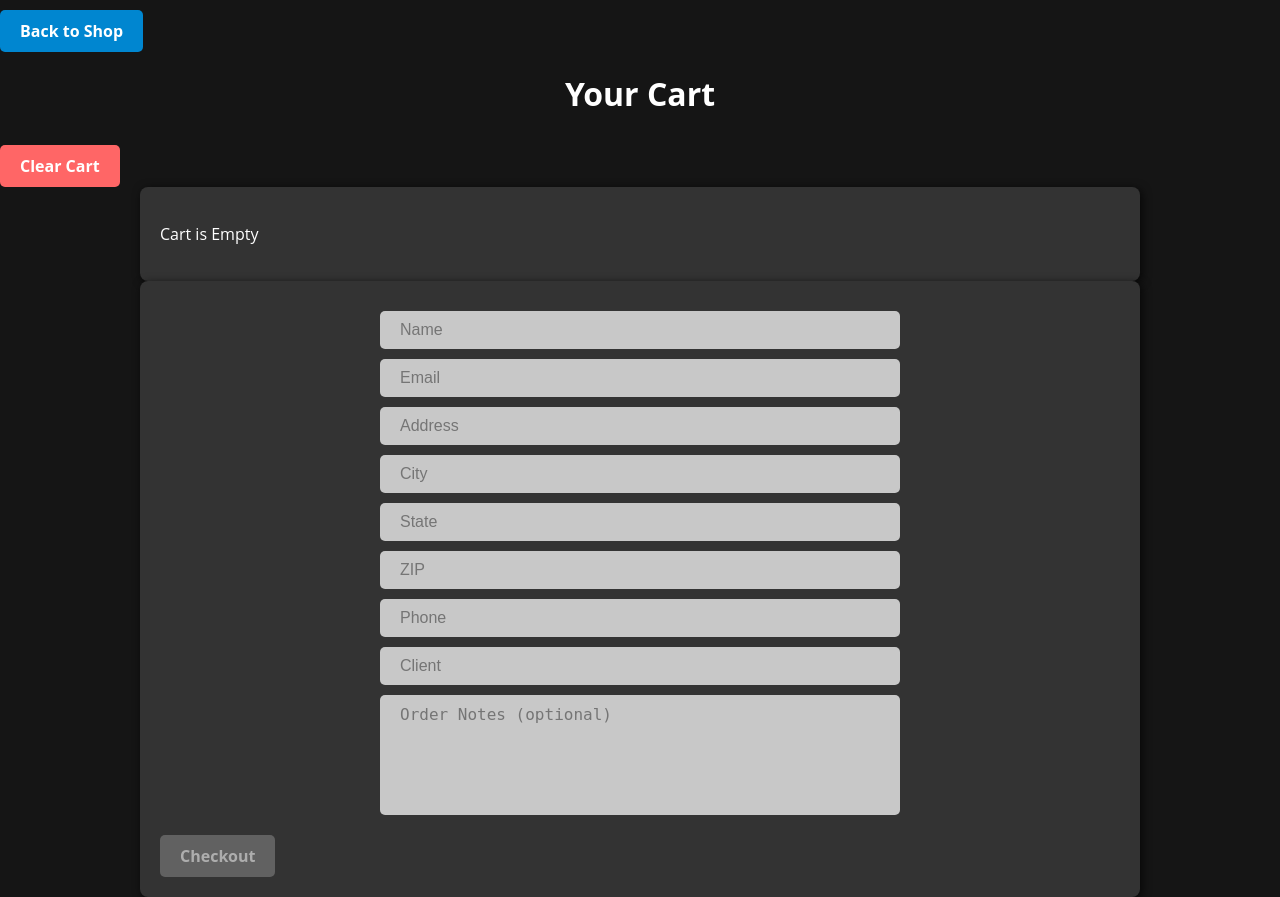
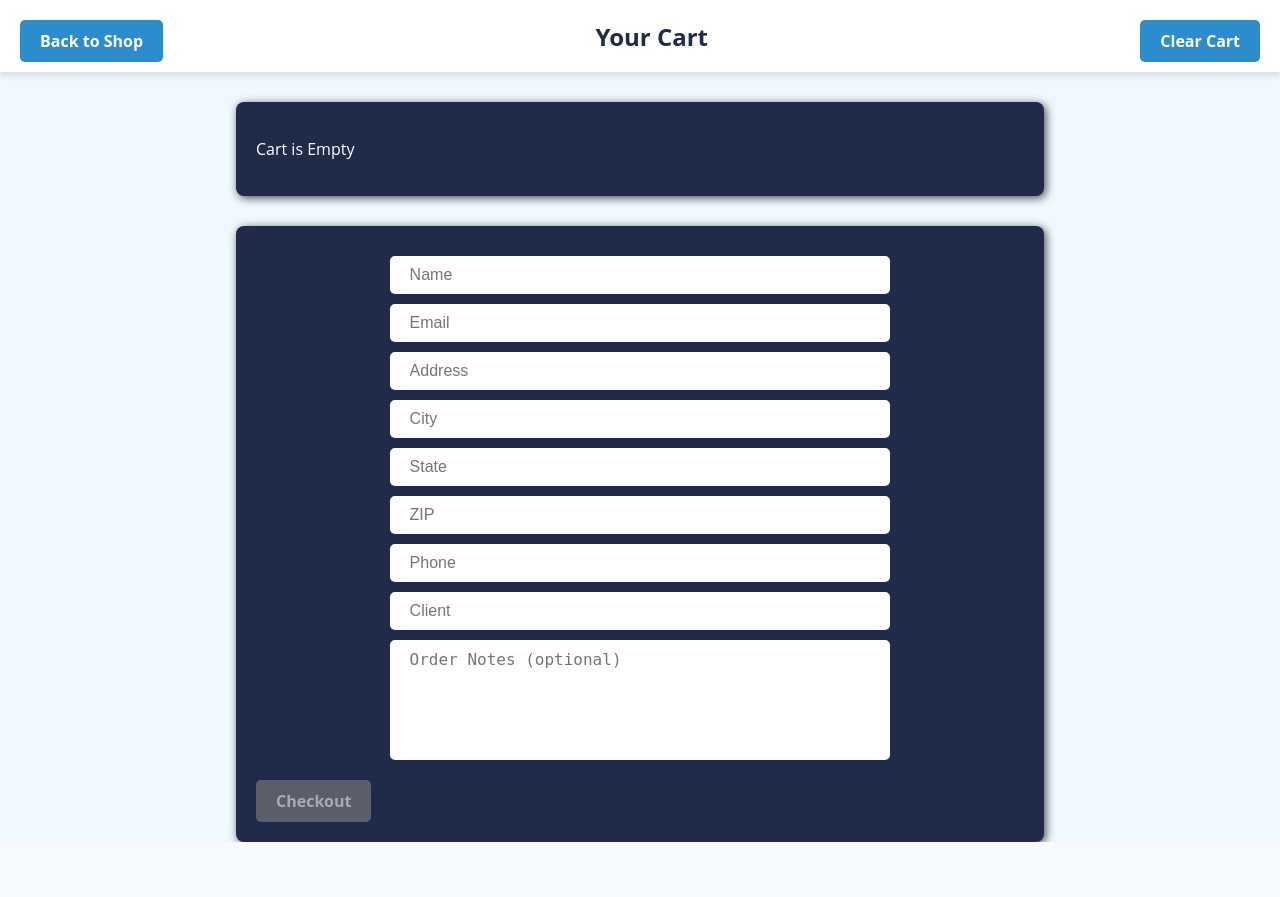
Before and after one commit to ATcorebio/WebSupplyOrderApp, a Flask app: page /cart in a window 1280 px wide. After the commit the page ends 842 px from the top, so only its background shows below. Run offline with Flask 3, Linux system fonts and the light colour scheme.

Commit message:
Add files via upload

```diff
--- a/static/styles.css
+++ b/static/styles.css
@@ -1,15 +1,87 @@
 /* Base styles for the app */
 body {
   font-family: "Open Sans", sans-serif;
-  background-color: rgba(21, 21, 21, 1);
+  background-color: rgba(240, 249, 255, 1);
   color: white;
   margin: 0;
   padding: 0;
 }
 
+/* Sticky header styling */
+.sticky-header {
+  position: sticky;
+  top: 0;
+  background-color: white; /* White background */
+  z-index: 1000; /* Ensure it stays above other content */
+  display: flex;
+  align-items: center;
+  justify-content: space-between;
+  padding: 10px 20px;
+  box-shadow: 0px 4px 6px rgba(0, 0, 0, 0.1); /* Subtle shadow */
+}
+
+.sticky-header h1 {
+  margin: 0;
+  font-size: 24px;
+  color: rgba(32, 43, 73, 1); /* Dark text for contrast */
+  text-align: center;
+  flex-grow: 1; /* Center the H1 header */
+}
+
+/* Styled buttons in the header */
+.return-button,
+.header-button {
+  text-decoration: none;
+  color: white;
+  padding: 10px 20px;
+  border-radius: 5px;
+  background-color: rgba(45, 140, 204, 1);
+  font-weight: bold;
+  border: none;
+  cursor: pointer;
+  font-size: 16px;
+  transition: background-color 0.3s ease;
+}
+
+.return-button:hover,
+.header-button:hover {
+  background-color: rgba(32, 96, 148, 1);
+}
+
+/* Cart button styling in the header */
+.go-to-cart-button {
+  text-decoration: none;
+  color: white;
+  padding: 10px 20px;
+  border-radius: 5px;
+  background-color: rgba(45, 140, 204, 1);
+  font-weight: bold;
+  position: relative; /* For cart counter positioning */
+}
+
+.go-to-cart-button:hover {
+  background-color: rgba(32, 96, 148, 1);
+}
+
+.cart-counter {
+  position: absolute;
+  top: -5px;
+  right: -10px;
+  background-color: orange;
+  color: white;
+  font-size: 14px;
+  font-weight: bold;
+  width: 24px;
+  height: 24px;
+  border-radius: 50%;
+  display: flex;
+  align-items: center;
+  justify-content: center;
+}
+
 /* Header styles */
 h1 {
-  color: rgba(255, 255, 255, 1);
+  color: rgba(32, 43, 73, 1);
   font-weight: bold;
   margin: 20px;
   text-align: center;
@@ -27,8 +99,8 @@ h1 {
 }
 
 .item {
-  background-color: rgba(0, 0, 0, 0.5);
-  border: 0px solid rgba(0, 0, 0, 1);
+  background-color: rgba(32, 43, 73, 1);
+  border: 0px solid rgba(32, 43, 73, 1);
   border-radius: 8px;
   box-shadow: 2px 2px 8px rgba(0, 0, 0, 0.6);
   padding: 20px;
@@ -57,7 +129,7 @@ h1 {
 
 /* Stock status styling */
 .in-stock {
-  color: rgba(0, 134, 208, 1);
+  color: rgba(45, 140, 204, 1);
   font-weight: bold;
 }
 
@@ -83,7 +155,7 @@ select {
 
 /* Button styles */
 button {
-  background-color: rgba(0, 134, 208, 1);
+  background-color: rgba(45, 140, 204, 1);
   color: white;
   border: none;
   margin-top: 10px; /* Aligns button to the bottom */
@@ -98,7 +170,7 @@ button {
 
 button:hover:not(:disabled) {
   background-color: white;
-  color: rgba(0, 134, 208, 1);
+  color: rgba(45, 140, 204, 1);
 }
 
 /* Disabled button styling */
@@ -115,140 +187,51 @@ button:disabled {
   opacity: 0.6;
 }
 
-/* Go to Cart button styling at the top-right corner */
-.go-to-cart-button {
-  position: absolute;
-  top: 20px;
-  right: 20px;
-  padding: 10px 20px;
-  background-color: rgba(0, 134, 208, 1);
-  color: white;
-  font-weight: bold;
-  text-align: center;
-  text-decoration: none;
-  border-radius: 5px;
-  transition: background-color 0.3s ease;
-  font-size: larger;
-}
-
-/* Disabled cart button */
-.go-to-cart-button:disabled {
-  background-color: grey;
-  cursor: not-allowed;
-  opacity: 0.6;
-}
-
-.go-to-cart-button:hover:not(:disabled) {
-  background-color: #45a049;
-}
-
-/* Cart counter icon */
-.cart-counter {
-  position: absolute;
-  top: 35px;
-  right: 120px;
-  background-color: orange;
-  color: white;
-  font-size: 14px;
-  font-weight: bold;
-  width: 24px;
-  height: 24px;
-  border-radius: 50%;
-  display: flex;
-  align-items: center;
-  justify-content: center;
-}
-
-/* Cart action buttons */
-.cart-buttons {
-  display: flex;
-  justify-content: center;
-  gap: 50px;
-  margin: 20px 0;
-}
-
-#back-btn {
-  order: 1; /* Place Back to Shop first */
-  background-color: rgba(0, 134, 208, 1);
-}
-
-#clear-cart-btn {
-  order: 2; /* Place Clear Cart second */
-  background-color: #ff6666;
-}
-
-#checkout-btn {
-  order: 3; /* Place Checkout last */
-  background-color: #4caf50;
-}
-
-/* Disabled checkout button styling */
-#checkout-btn:disabled {
-  background-color: grey;
-  cursor: not-allowed;
-  opacity: 0.6;
-}
-
-#back-btn:hover,
-#clear-cart-btn:hover,
-#checkout-btn:hover:not(:disabled) {
-  background-color: #ffffff;
-}
-
-/* Styled 'Return to Corebiolabs' button at the top-left corner */
-.return-button {
-  position: absolute;
-  top: 20px;
-  left: 20px;
-  padding: 10px 20px;
-  background-color: rgba(0, 134, 208, 1);
-  color: white;
-  font-weight: bold;
-  text-align: center;
-  text-decoration: none;
-  border-radius: 5px;
-  transition: background-color 0.3s ease;
-  font-size: larger;
-}
-
-.return-button:hover {
-  background-color: white;
-  color: rgba(0, 134, 208, 1);
-}
-
-/* Cart and form styling */
-#cart-items,
-#checkout-form {
-  background-color: rgba(51, 51, 51, 1);
+/* Cart items styling */
+#cart-items {
+  background-color: rgba(32, 43, 73, 1);
   padding: 20px;
   border-radius: 8px;
   box-shadow: 2px 2px 10px rgba(0, 0, 0, 0.7);
-  width: 75%;
+  width: 60%;
   margin: auto;
+  margin-top: 30px;
+  margin-bottom: 30px; /* Add space below cart items */
+}
+
+/* Checkout form styling */
+#checkout-form {
+  background-color: rgba(32, 43, 73, 1);
+  padding: 20px;
+  border-radius: 8px;
+  box-shadow: 2px 2px 10px rgba(0, 0, 0, 0.7);
+  width: 60%;
+  margin: auto;
+  margin-top: 30px; /* Optional: Add space above checkout form */
 }
 
 /* Form inputs */
 input[type="text"],
 input[type="email"],
 input[type="tel"] {
-  width: 50%;
+  width: 60%;
   padding: 10px 20px; /* Added padding for left and right */
   margin: 10px auto; /* Center the inputs */
   border: 0px solid rgba(166, 166, 166, 1);
   border-radius: 5px;
-  background-color: rgba(200, 200, 200, 1);
+  background-color: rgba(255, 255, 255, 1);
   font-size: 16px;
   display: block; /* Ensure centered alignment */
 }
 
 /* Specific style for textarea (Order Notes field) */
 textarea {
-  width: 50%;
+  width: 60%;
   padding: 10px 20px; /* Consistent padding */
   margin: 10px auto; /* Center alignment */
   border: 0px solid rgba(166, 166, 166, 1);
   border-radius: 5px;
-  background-color: rgba(200, 200, 200, 1);
+  background-color: rgba(255, 255, 255, 1);
   font-size: 16px;
   display: block; /* Ensure centered alignment */
   resize: none; /* Prevent resizing */
```
